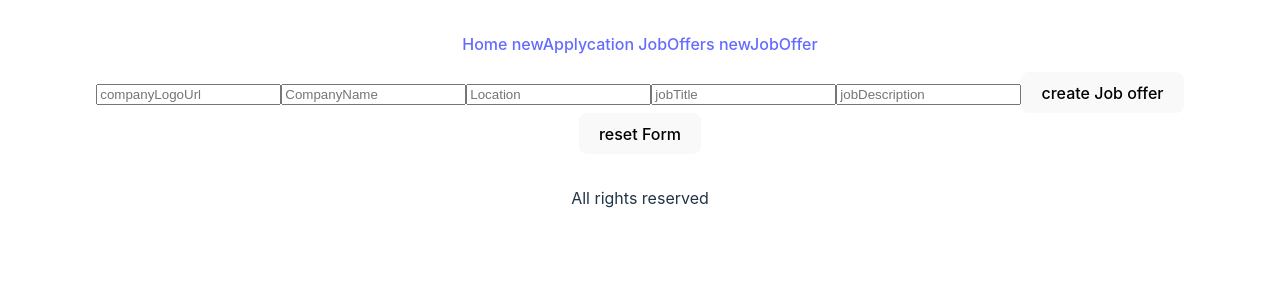
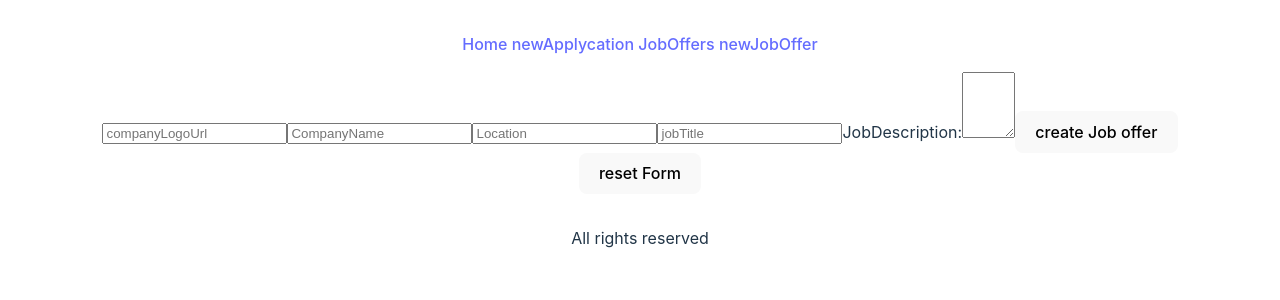
Before and after one commit to Nielskorn/ApplicationMangementApp, a React (Vite) app in the folder frontend/: page /newJobOffer in a window 1280 px wide. Shown: the top 300 px of the page. Built offline with nearby package versions, Linux system fonts and the light colour scheme.

Commit message:
Job offer now change Jobdescription von input to textarea

```diff
--- a/frontend/src/Page/EditJobOfferPage.tsx
+++ b/frontend/src/Page/EditJobOfferPage.tsx
@@ -69,8 +69,9 @@ export default function EditJobOfferPage(){
             onChange={event => setJobTitle(event.target.value) }/>
             </label>
             <label>job Description:
-            <input type={"text"} value={jobDescription} placeholder="jobDescription"
-            onChange={event =>setJobDescription(event.target.value)}/>
+                {/*<input type={"text"} value={jobDescription} placeholder="jobDescription"
+            onChange={event =>setJobDescription(event.target.value)}/>*/}
+                <textarea name="textareaJobDesc" rows={4} cols={40} onChange={event =>setJobDescription(event.target.value)} />
             </label>
             <button type={"submit"}>Save Changes</button>
             <button type={"reset"}>reset Form</button>
--- a/frontend/src/Page/NewJobOffer.tsx
+++ b/frontend/src/Page/NewJobOffer.tsx
@@ -45,12 +45,15 @@ function OnReset(){
                        onChange={(event)=>
                            setJobTitle(event.target.value)}
                 />
-                <input type={"text"}
+                {/*<input type={"text"}
                        value={jobDescription}
                        placeholder="jobDescription"
                        onChange={(event)=>
                            setJobDescription(event.target.value)}
-                />
+                />*/}
+                <label>JobDescription:
+                <textarea name="textareaJobDesc" rows={4}cols={4} onChange={event =>  setJobDescription(event.target.value)}/>
+                </label>
                 <button type={"submit"}>create Job offer</button>
                 <button type={"reset"}>reset Form</button>
             </form>
```
